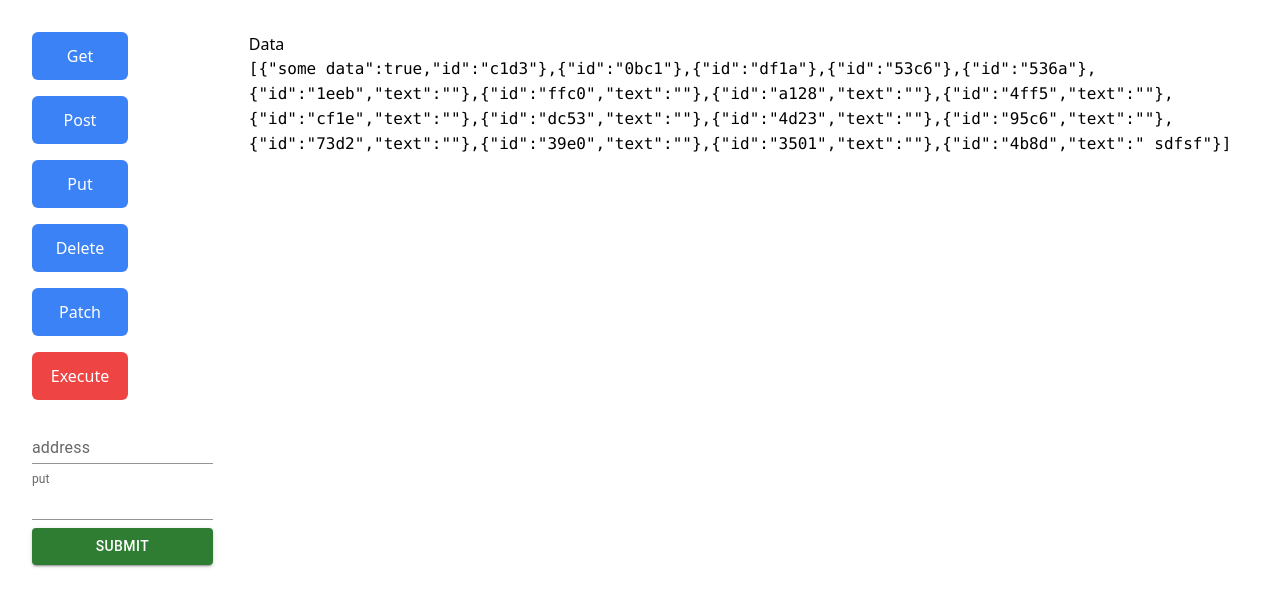
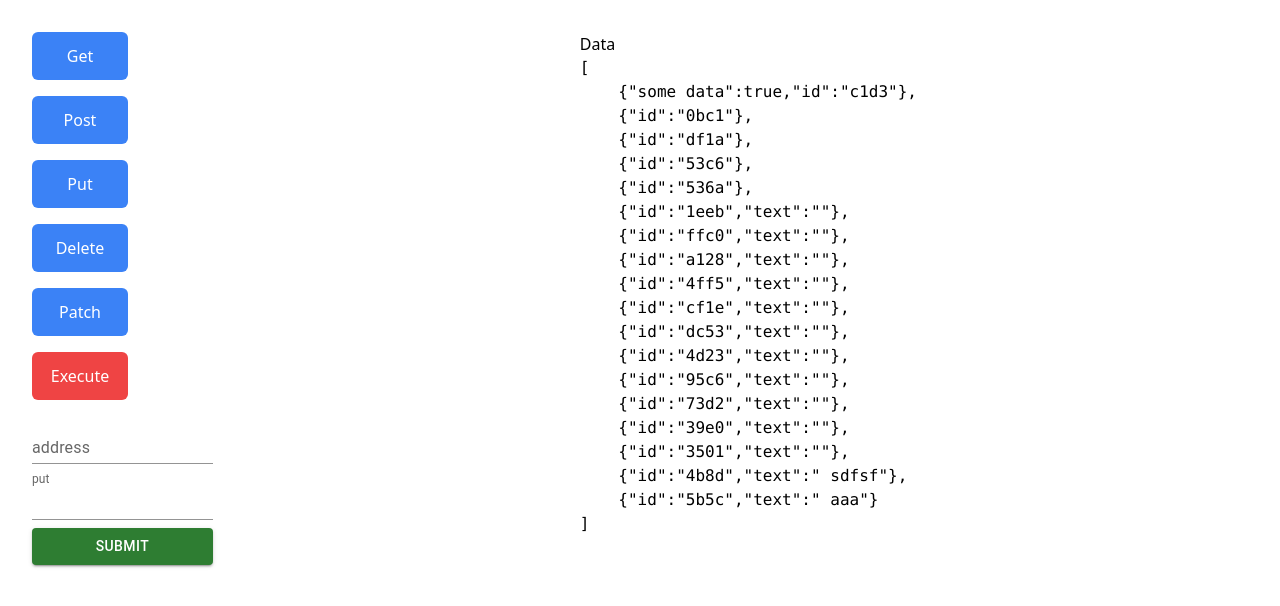
Before and after one commit to DanFromUkraine/rest-api-use, a React (Vite) app: page / in a window 1280 px wide. Shown: the top 606 px of the page. Built offline with nearby package versions, Linux system fonts and the light colour scheme; data requests are answered from the project's data file.

Commit message:
Have written by my own simple json formatter, so displayed info in Data.tsx looks much better. Also I wanna add some styles, so it looks even better

```diff
--- a/db.json
+++ b/db.json
@@ -63,6 +63,10 @@
     {
       "id": "4b8d",
       "text": " sdfsf"
+    },
+    {
+      "id": "5b5c",
+      "text": " aaa"
     }
   ]
 }
--- a/package.json
+++ b/package.json
@@ -7,7 +7,8 @@
     "dev": "vite",
     "build": "tsc -b && vite build",
     "lint": "eslint .",
-    "preview": "vite preview"
+    "preview": "vite preview",
+    "json": "json-server db.json"
   },
   "dependencies": {
     "@emotion/react": "^11.13.3",
--- a/src/components/Data.tsx
+++ b/src/components/Data.tsx
@@ -1,4 +1,5 @@
 import { useAppSelector } from "../redux/hooks";
+import {JsonSyntaxHighlight} from "../utils/jsonHighlighter"
 
 export default function Data() {
   const currDataText = useAppSelector((state) => state.currDataText);
@@ -9,7 +10,8 @@ export default function Data() {
     <div>
       <h2>Data</h2>
 
-      <code>{currDataText}</code>
+      <JsonSyntaxHighlight json={currDataText}/>
+
     </div>
   );
 }
--- a/src/components/ExecuteBtn.tsx
+++ b/src/components/ExecuteBtn.tsx
@@ -1,9 +1,10 @@
-import { executeButtonClick, loadGetResponse } from "../redux/mainSlice";
+import { loadGetResponse } from "../redux/mainSlice";
 import { store } from "../redux/store";
-import { useGet, useMutate, useQueryMultitool } from "../utils/reactQuery";
+import { useGet, useMutate } from "../utils/reactQuery";
 import Button from "./Button";
 import { useAppSelector } from "../redux/hooks";
 import { useEffect } from "react";
+
 
 export default function ExecuteBtn({ className }: { className: string }) {
   const method = useAppSelector((state) => state.actionChosen);
@@ -24,9 +25,9 @@ export default function ExecuteBtn({ className }: { className: string }) {
   } = useGet(modifier);
   useEffect(() => {
     store.dispatch(
-      loadGetResponse({ data, isLoading: isLoadingRequest, error })
+      loadGetResponse({ data, isLoading: isLoadingRequest || isLoadingMutate, error })
     );
-  }, [data, isLoadingRequest, error]);
+  }, [data, isLoadingRequest, error, isLoadingMutate]);
 
   const onClick = method === "get" ? () => refetch() : () => mutate({text: inp_text});
 
--- a/src/components/Input.tsx
+++ b/src/components/Input.tsx
@@ -2,7 +2,7 @@ import { TextField, Button } from "@mui/material";
 import { Formik, Form, useField } from "formik";
 import { useCallback } from "react";
 import { store } from "../redux/store";
-import { executeButtonClick, uploadInputData } from "../redux/mainSlice";
+import { uploadInputData } from "../redux/mainSlice";
 
 type InputFormType = {
   label: string;
--- a/src/redux/mainSlice.tsx
+++ b/src/redux/mainSlice.tsx
@@ -7,7 +7,7 @@ import {
 import { ALLOWED_ACTIONS } from "../constants";
 // import axios from "axios";
 import { valuesType } from "../components/Input";
-import { useGetOutputType } from "../utils/reactQuery";
+import { useGetType } from "../utils/reactQuery";
 
 export type stateType = {
   actionChosen: ALLOWED_ACTIONS;
@@ -36,7 +36,7 @@ type executeButtonClickActionType = {
 
 type loadGetResponseActionType = {
   type: string;
-  payload: useGetOutputType;
+  payload: useGetType;
 };
 
 const initialState: stateType = {
--- /dev/null
+++ b/src/utils/jsonHighlighter.tsx
@@ -0,0 +1,22 @@
+import classNames from "classnames";
+import { useCallback } from "react";
+
+export function JsonSyntaxHighlight({ json }: { json: string }) {
+  const outputString = json
+    .split("[")
+    .join("\n[ ")
+    .split("]")
+    .join("\n]")
+    .split("{")
+    .join("\n\t{")
+    .split("},")
+    .join("},\n");
+
+  const outputElements = outputString.split("\n").map((string, i) => (
+    <pre key={i} className="block">
+      {string}
+    </pre>
+  ));
+
+  return <div>{outputElements}</div>;
+}
--- a/src/utils/reactQuery.tsx
+++ b/src/utils/reactQuery.tsx
@@ -7,10 +7,13 @@ type useMutateParamsType = {
   modifier?: string;
 };
 
-export type useGetOutputType = {
+export type useGetType = {
   data: string;
   isLoading: boolean;
   error: unknown;
+};
+
+type useGetOutputType = useGetType & {
   refetch: () => void;
 };
 
@@ -20,7 +23,7 @@ function useGet(modifier?: string): useGetOutputType {
     queryFn: () => axios.get("http://localhost:3000/my_data/" + modifier),
   });
 
-  return { data: JSON.stringify(data?.data), isLoading, error, refetch };
+  return { data: JSON.stringify(data?.data, undefined), isLoading, error, refetch };
 }
 
 function useMutate({ method, modifier = "" }: useMutateParamsType) {
```
